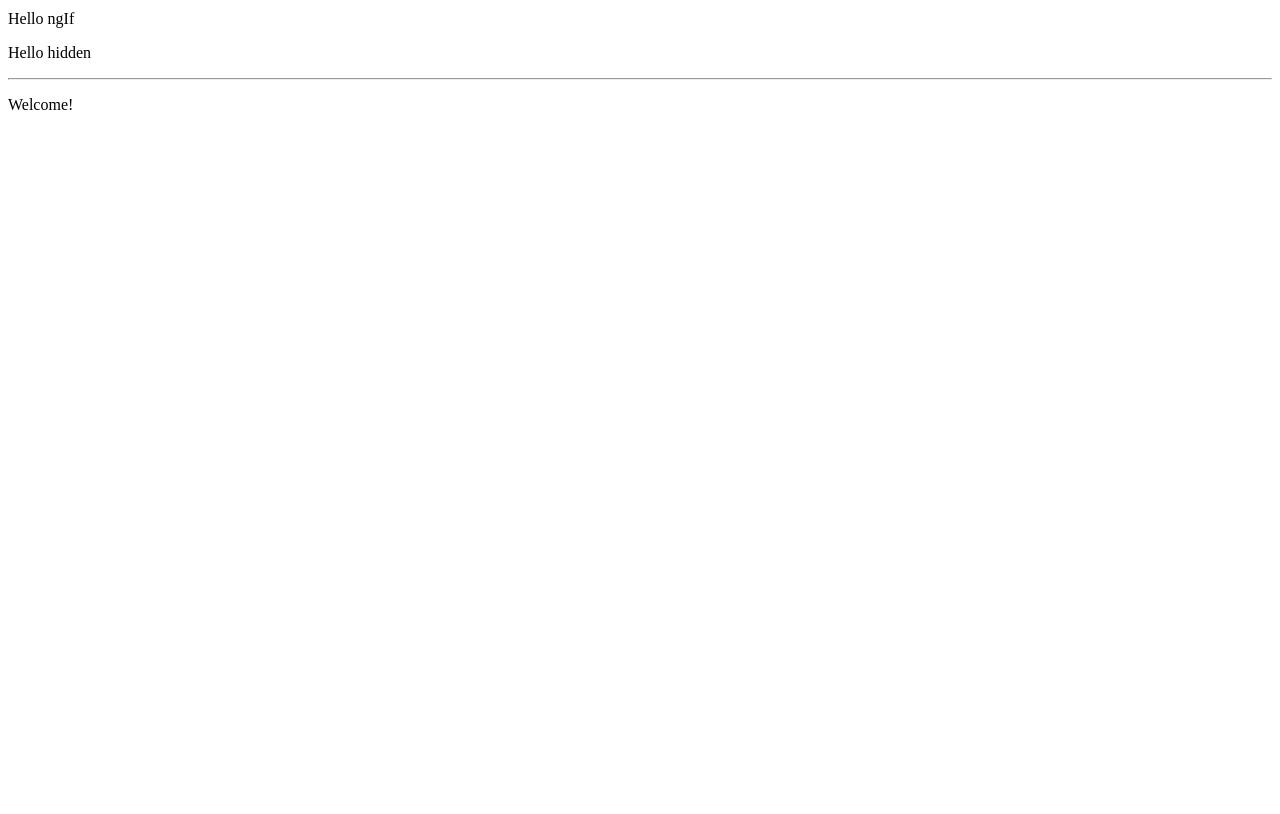
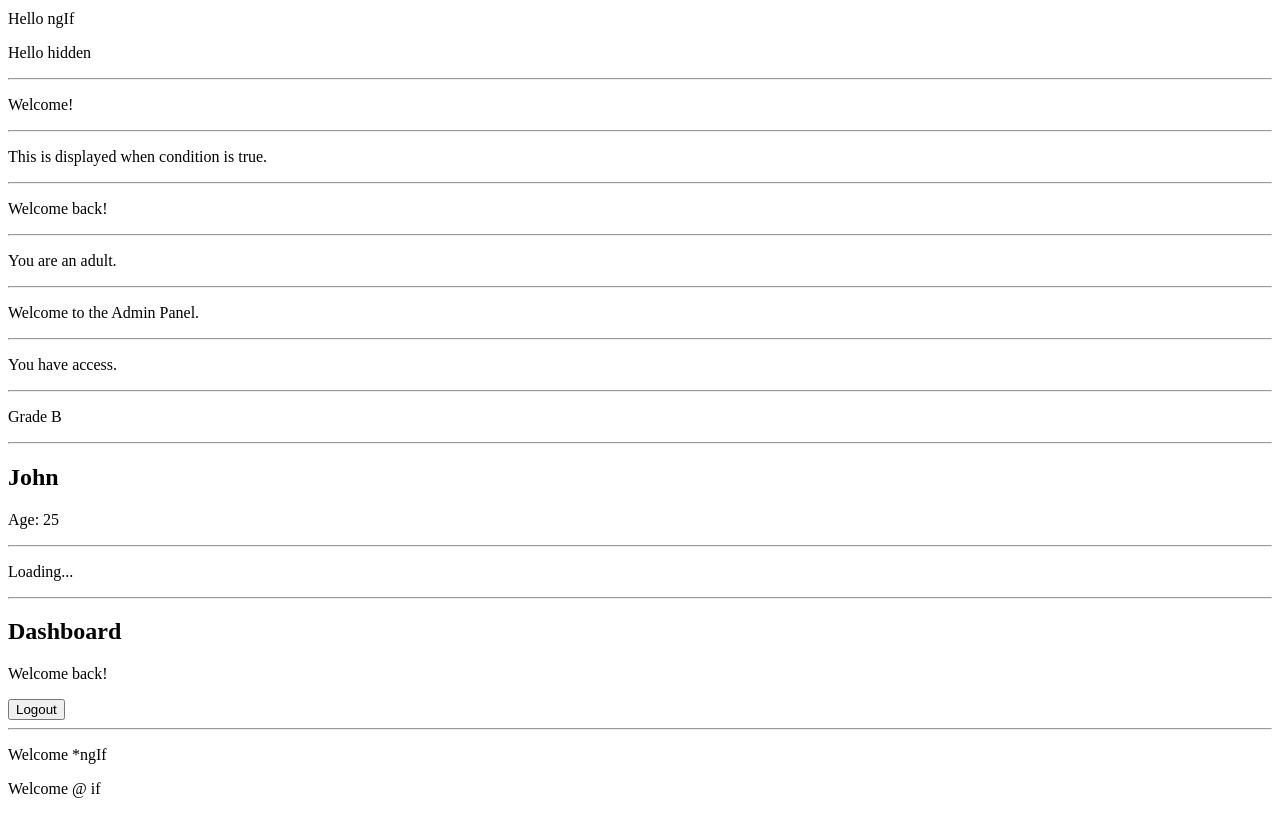
Before and after one commit to Jimi-Chhatrala/angular-tutorial-pm, an Angular app: page / in a window 1280 px wide. Shown: the part 980-1794 px from the top of the page. Before the commit the page ends 1110 px from the top, so only its background shows below. Built offline with nearby package versions, Linux system fonts and the light colour scheme.

Commit message:
11-ngif-directive

```diff
--- a/src/app/app.html
+++ b/src/app/app.html
@@ -98,3 +98,78 @@
 } @else {
   <p>Please log in.</p>
 }
+
+<hr />
+
+@if (condition) {
+  <p>This is displayed when condition is true.</p>
+}
+
+<hr />
+
+@if (isLoggedIn) {
+  <p>Welcome back!</p>
+} @else {
+  <p>Please log in.</p>
+}
+
+<hr />
+
+@if (age >= 18) {
+  <p>You are an adult.</p>
+}
+
+<hr />
+
+@if (isLoggedIn && isAdmin) {
+  <p>Welcome to the Admin Panel.</p>
+}
+
+<hr />
+
+@if (isAdmin || isManager) {
+  <p>You have access.</p>
+}
+
+<hr />
+
+@if (score >= 90) {
+  <p>Grade A</p>
+} @else if (score >= 75) {
+  <p>Grade B</p>
+} @else if (score >= 50) {
+  <p>Grade C</p>
+} @else {
+  <p>Fail</p>
+}
+
+<hr />
+
+@if (user) {
+  <h2>{{ user.name }}</h2>
+  <p>Age: {{ user.age }}</p>
+}
+
+<hr />
+
+@if (isLoading) {
+  <p>Loading...</p>
+} @else {
+  <p>Data loaded successfully!</p>
+}
+
+<hr />
+
+@if (isLoggedIn) {
+  <h2>Dashboard</h2>
+  <p>Welcome back!</p>
+  <button>Logout</button>
+}
+
+<hr />
+
+<p *ngIf="isLoggedIn">Welcome *ngIf</p>
+
+@if (isLoggedIn) {
+  <p>Welcome @ if</p>
+}
--- a/src/app/app.ts
+++ b/src/app/app.ts
@@ -29,4 +29,7 @@ export class App {
     age: 25,
   };
   isVisible = true;
+  condition = true;
+  score = 75;
+  isLoading = true;
 }
```
